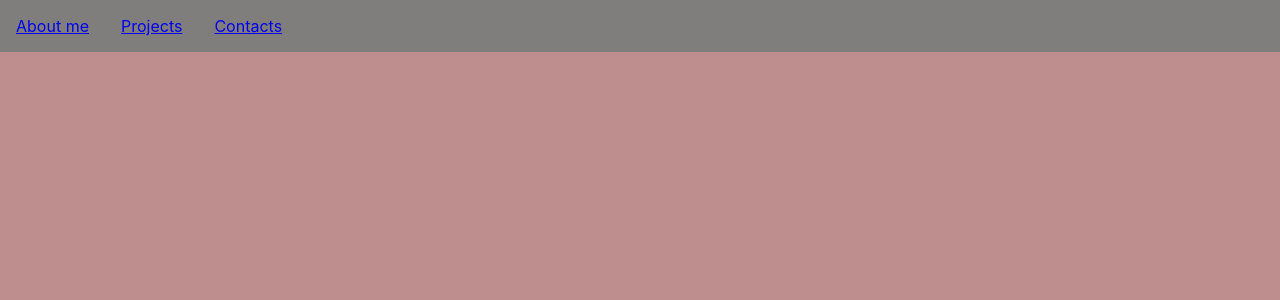
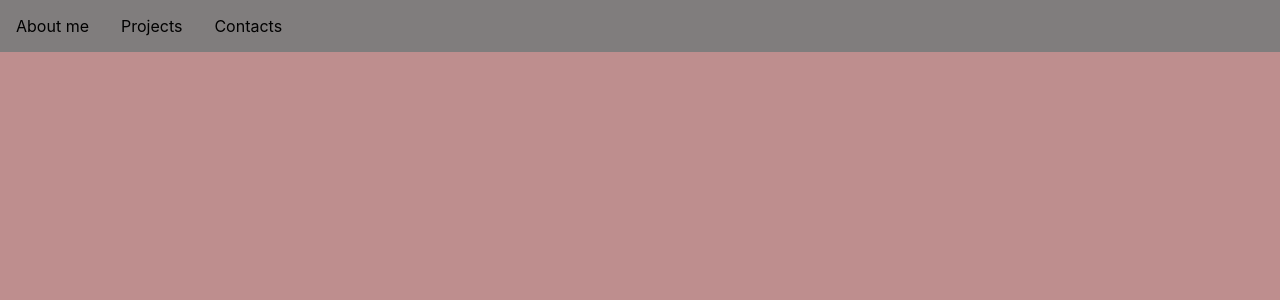
Before and after one commit to UzhNaSkovorodke/gitCourse, a React (Create React App) app in the folder NodeJs2/my-app/: page / in a window 1280 px wide. Shown: the top 300 px of the page. Built offline with nearby package versions, Linux system fonts and the light colour scheme.

Commit message:
16 febrary

```diff
--- a/NodeJs2/my-app/src/App.css
+++ b/NodeJs2/my-app/src/App.css
@@ -1,3 +1,8 @@
+a {
+  text-decoration: none;
+  color: black;
+}
+
 .listNav {
   display: -webkit-box;
   display: -ms-flexbox;
--- a/NodeJs2/my-app/src/App.scss
+++ b/NodeJs2/my-app/src/App.scss
@@ -1,3 +1,7 @@
+a {
+  text-decoration: none;
+  color: rgb(0, 0, 0);
+}
 .listNav {
   display: flex;
   align-items: center;
```
Also changed, not shown: 1 other file (tests, documents, lock files or other folders).
